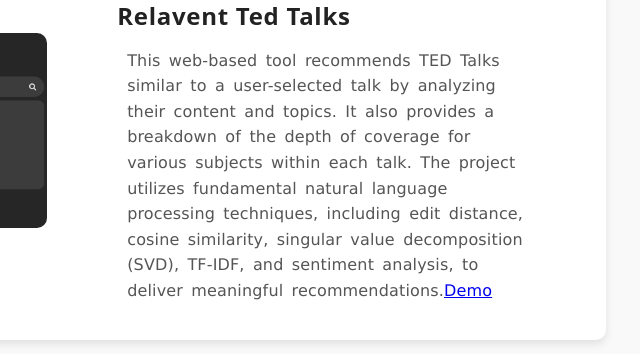
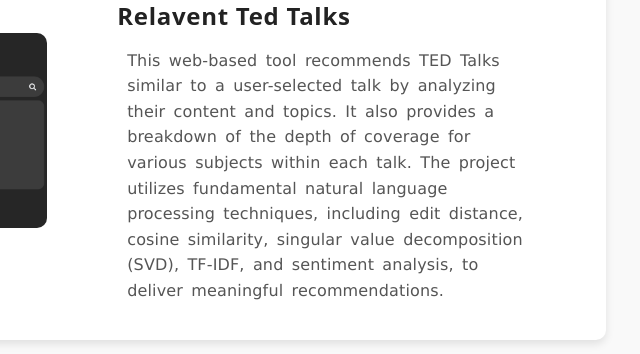
Before and after one commit to MaxM2559/personal_website, a plain HTML site: page index.html in a window 1280 px wide. Shown: the part 2163-2517 px from the top of the page, 456-1096 px from the left. Drawn offline with Linux system fonts and the light colour scheme.

Commit message:
Removed Demo for TedFinds

```diff
--- a/index.html
+++ b/index.html
@@ -106,7 +106,8 @@
                 <img src="images/ted-finds.png" alt="Interactive Cluster Map" class="project-image">
                 <div class="project-text">
                     <h3>TED Finds: A Search Engine to Find Relavent Ted Talks</h3>
-                    <p> This web-based tool recommends TED Talks similar to a user-selected talk by analyzing their content and topics. It also provides a breakdown of the depth of coverage for various subjects within each talk. The project utilizes fundamental natural language processing techniques, including edit distance, cosine similarity, singular value decomposition (SVD), TF-IDF, and sentiment analysis, to deliver meaningful recommendations.<a href="http://4300showcase.infosci.cornell.edu:5206/">Demo</a>
+                    <p> This web-based tool recommends TED Talks similar to a user-selected talk by analyzing their content and topics. It also provides a breakdown of the depth of coverage for various subjects within each talk. The project utilizes fundamental natural language processing techniques, including edit distance, cosine similarity, singular value decomposition (SVD), TF-IDF, and sentiment analysis, to deliver meaningful recommendations.
+                        <!-- <a href="http://4300showcase.infosci.cornell.edu:5206/">Demo</a> -->
                     </p>
                 </div>
             </div>
```
